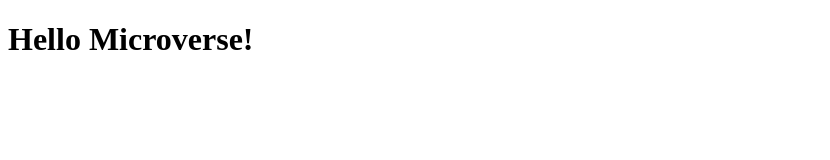
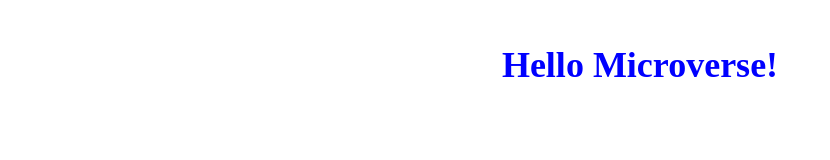
Before and after one commit to M0rrighan/Hello-Microversee, a plain HTML site: page index.html in a window 1280 px wide. Shown: the whole page, without its empty margins (0-830 px from the left). Drawn offline with Linux system fonts and the light colour scheme.

Commit message:
Updated style:text centered

```diff
--- a/style.css
+++ b/style.css
@@ -1,4 +1,6 @@
-.h1 {
-  color: blue;
-
+h1 {
+    text-align:center;
+    padding: 20px;
+    font-size: 36px;
+    color: blue;
   }
```
